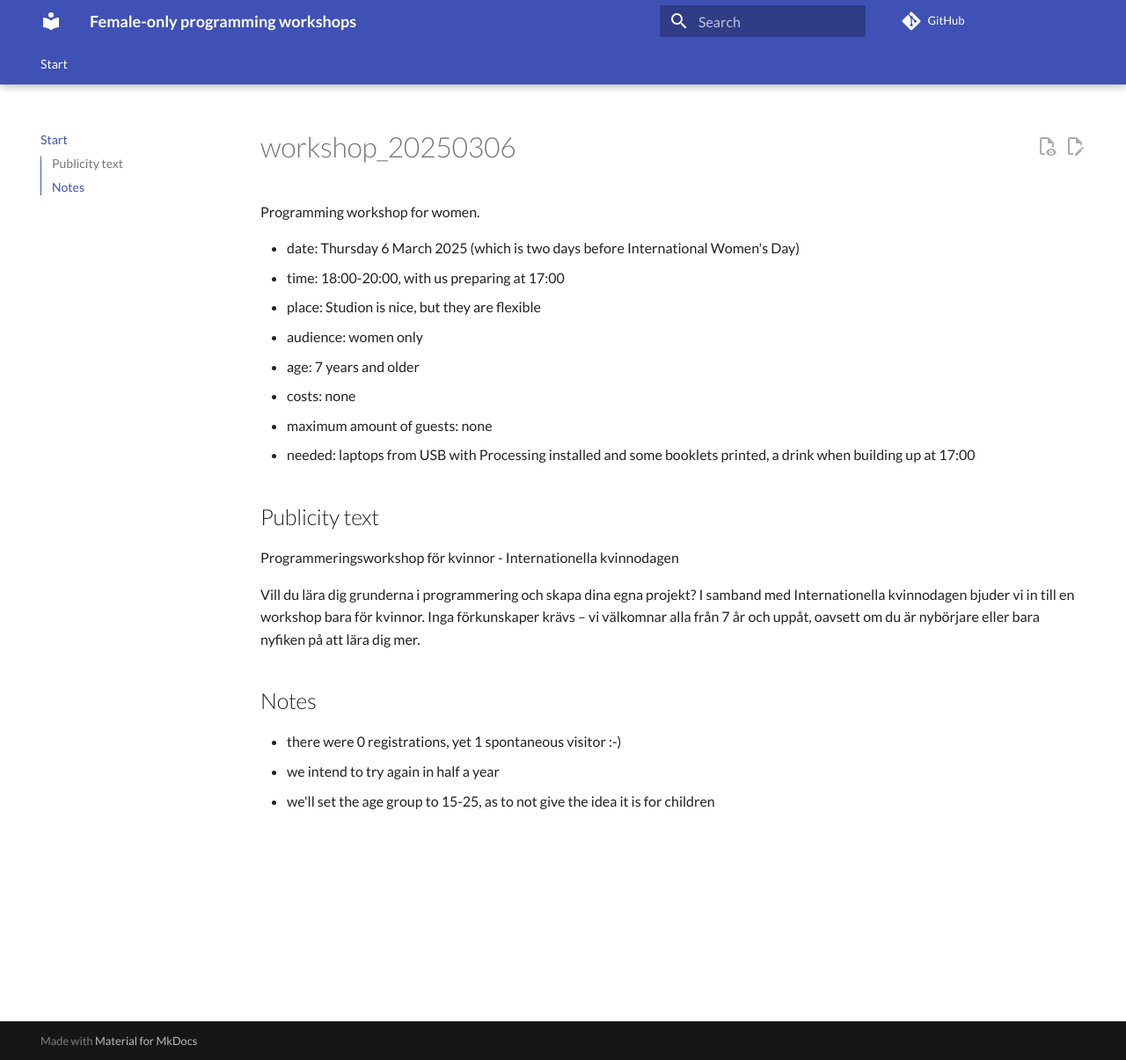
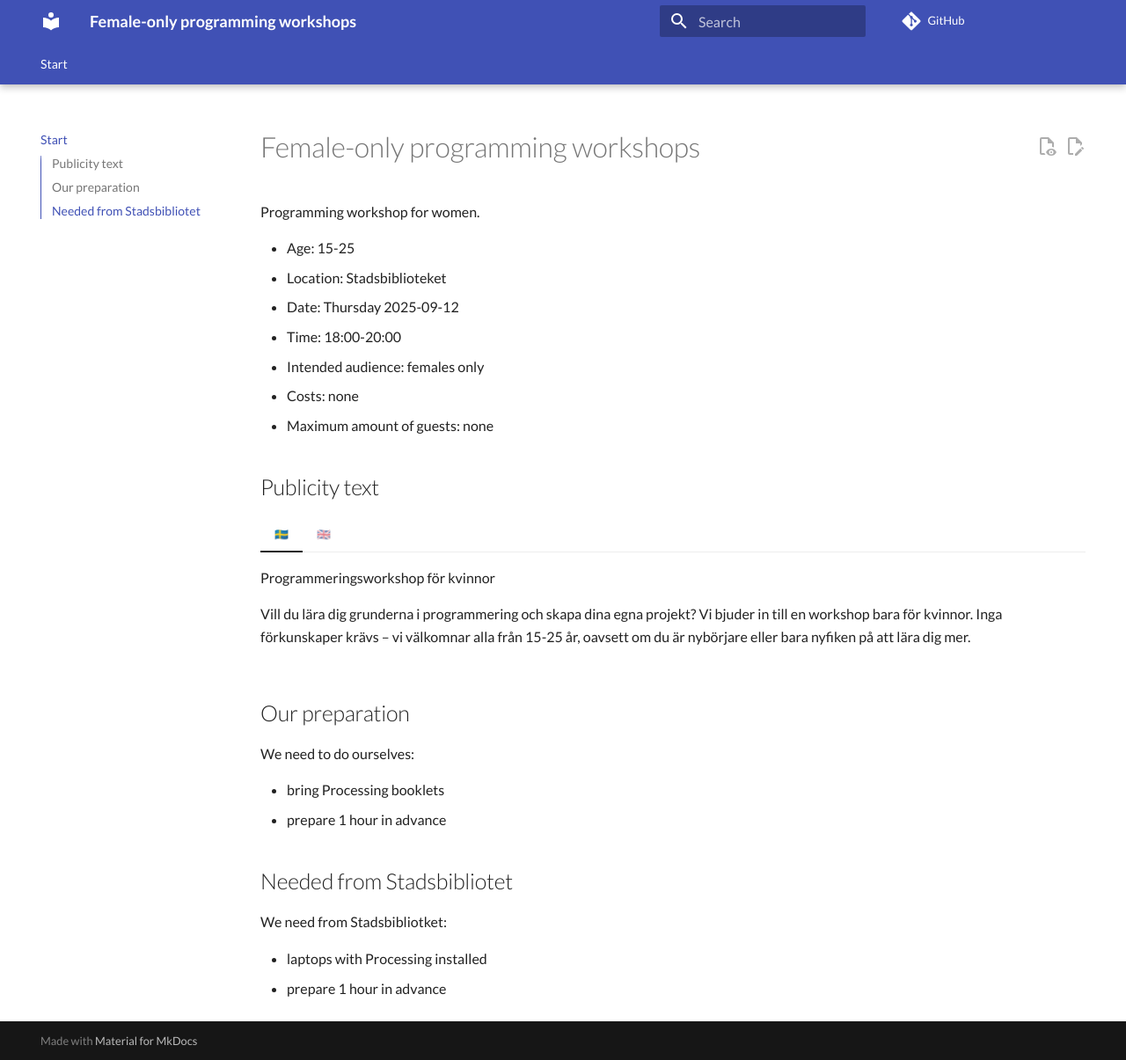
Before and after one commit to richelbilderbeek/workshop_20250306, an MkDocs documentation site: the page built from docs/README.md, in a window 1280 px wide and 1205 px high. Shown: the whole window at 88% size. Built offline with MkDocs 1.6.1 and Material for MkDocs 9.7.7, drawn with Linux system fonts in a browser that asks for light colours; comment, search, counter and statistics services are not loaded.

Commit message:
Proper website

```diff
--- a/docs/README.md
+++ b/docs/README.md
@@ -1,27 +1,47 @@
-# workshop_20250306
+# Female-only programming workshops
 
 Programming workshop for women.
 
-- date: Thursday 6 March 2025 (which is two days before International Women's Day)
-- time: 18:00-20:00, with us preparing at 17:00
-- place: Studion is nice, but they are flexible
-- audience: women only
-- age: 7 years and older
-- costs: none
-- maximum amount of guests: none
-- needed: laptops from USB with Processing installed and some booklets printed, a drink when building up at 17:00
+
+- Age: 15-25
+- Location: Stadsbiblioteket
+- Date: Thursday 2025-09-12
+- Time: 18:00-20:00
+- Intended audience: females only
+- Costs: none
+- Maximum amount of guests: none
 
 ## Publicity text
 
-Programmeringsworkshop för kvinnor - Internationella kvinnodagen
+=== "🇸🇪"
 
-Vill du lära dig grunderna i programmering och skapa dina egna projekt?
-I samband med Internationella kvinnodagen bjuder vi in till en workshop
-bara för kvinnor. Inga förkunskaper krävs – vi välkomnar alla från 7 år
-och uppåt, oavsett om du är nybörjare eller bara nyfiken på att lära dig mer.
+    Programmeringsworkshop för kvinnor
 
-## Notes
+    Vill du lära dig grunderna i programmering och skapa dina egna projekt?
+    Vi bjuder in till en workshop bara för kvinnor.
+    Inga förkunskaper krävs – vi välkomnar alla från
+    15-25 år, oavsett om du är nybörjare eller bara nyfiken på att lära dig mer.
 
-- there were 0 registrations, yet 1 spontaneous visitor :-)
-- we intend to try again in half a year
-- we'll set the age group to 15-25, as to not give the idea it is for children
+=== "🇬🇧"
+
+    Programming Workshop for Women
+
+    Do you want to learn the basics of programming and create your own projects?
+    We invite you to a workshop just for women.
+    No prior knowledge is required - we welcome everyone from
+    15-25 years old, regardless of whether you are a beginner
+    or just curious to learn more.
+
+## Our preparation
+
+We need to do ourselves:
+
+- bring Processing booklets
+- prepare 1 hour in advance
+
+## Needed from Stadsbibliotet
+
+We need from Stadsbibliotket:
+
+- laptops with Processing installed
+- prepare 1 hour in advance
```
Also changed, not shown: docs/data/README.md (added, +5 -0 lines), docs/events.md (added, +8 -0 lines), docs/past_events.md (added, +5 -0 lines).
